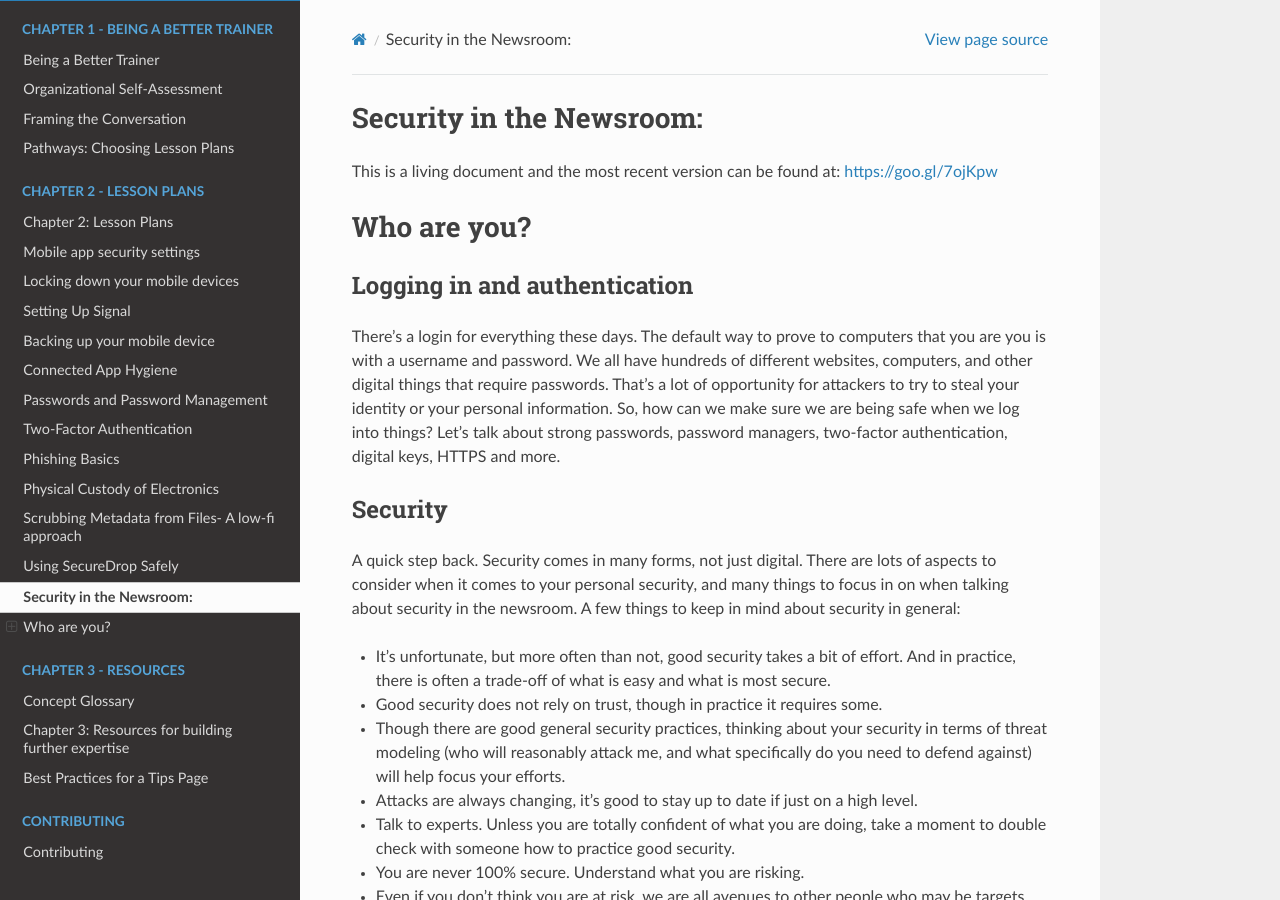
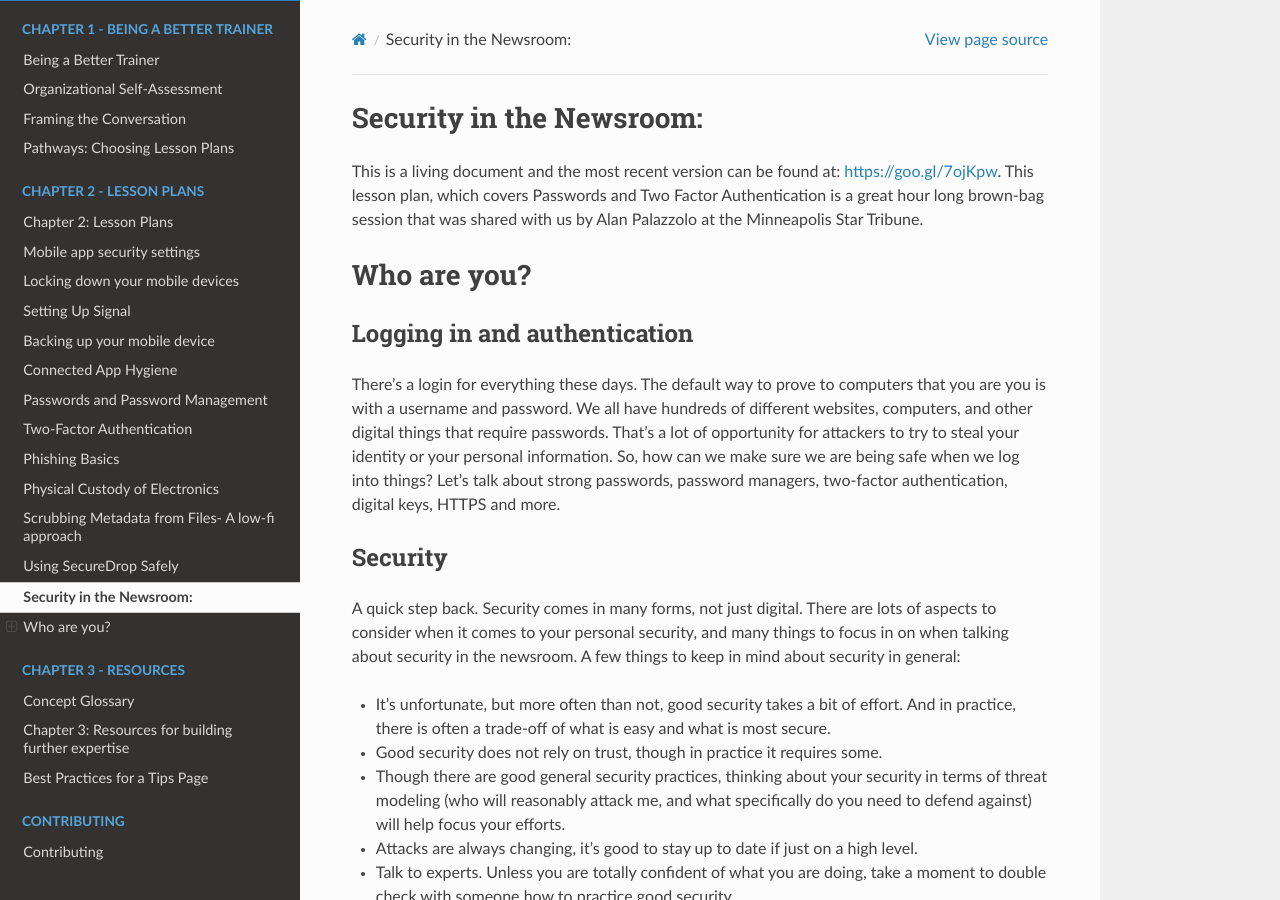
Before and after one commit to OpenNewsLabs/field-guide-security-training-newsroom, a Sphinx documentation site: the page built from docs/Chapter02-Overview-LoggingIn-and-Authentication.md, in a window 1280 px wide and 900 px high. Built offline with Sphinx 7.4.7 and the Read the Docs theme 2.0.0, drawn with Linux system fonts in a browser that asks for light colours.

Commit message:
Update Chapter02-Overview-LoggingIn-and-Authentication.md

```diff
--- a/docs/Chapter02-Overview-LoggingIn-and-Authentication.md
+++ b/docs/Chapter02-Overview-LoggingIn-and-Authentication.md
@@ -1,6 +1,6 @@
 # Security in the Newsroom:
 
-This is a living document and the most recent version can be found at: <https://goo.gl/7ojKpw>
+This is a living document and the most recent version can be found at: <https://goo.gl/7ojKpw>. This lesson plan, which covers Passwords and Two Factor Authentication is a great hour long brown-bag session that was shared with us by Alan Palazzolo at the Minneapolis Star Tribune.
 
 # Who are you?
 
```
